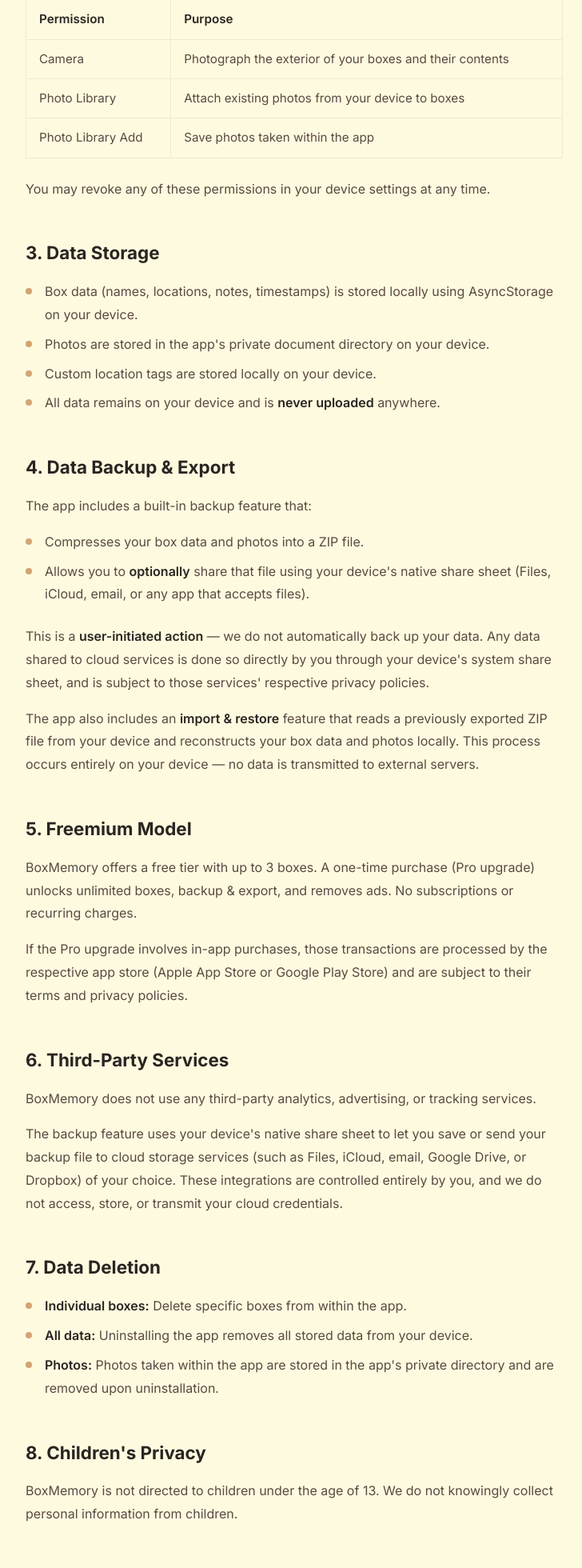
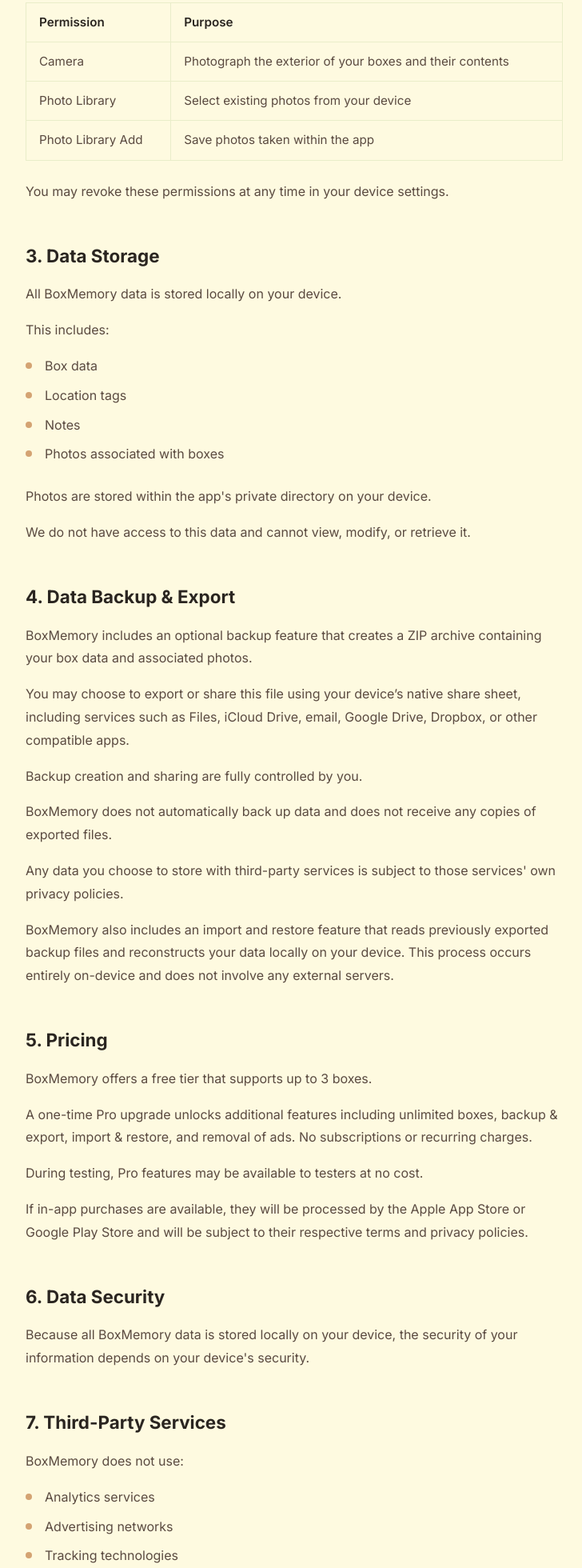
Before and after one commit to BogdanEftimie/boxmemory-website, a plain HTML site: page privacy-policy.html in a window 1280 px wide. Shown: the part 840-2800 px from the top of the page at 80% size, without its empty margins (272-1000 px from the left). Drawn offline with Linux system fonts and the light colour scheme.

Commit message:
privacy policy updated

```diff
--- a/privacy-policy.html
+++ b/privacy-policy.html
@@ -197,16 +197,19 @@
             </a>
 
             <h1 class="privacy-policy-title">Privacy Policy</h1>
-            <p class="privacy-policy-updated">Last updated: June 5, 2026</p>
+            <p class="privacy-policy-updated">Last updated: June 9, 2026</p>
 
             <div class="privacy-policy-content">
-                <p>BoxMemory ("we", "our", "the app") is committed to protecting your privacy. This Privacy Policy explains how we collect, use, and share information when you use our mobile application.</p>
+                <p>BoxMemory ("we", "our", "the app") is committed to protecting your privacy. This Privacy Policy explains how information is handled when you use BoxMemory.</p>
 
                 <h2>1. Overview</h2>
-                <p>We do <strong>not</strong> collect, store, or transmit any personal data. BoxMemory is an <strong>offline-first</strong> application. All data you create within the app — including box names, location tags, notes, and photos — is stored <strong>exclusively on your personal device</strong>. No data is ever sent to our servers or any third-party service.</p>
+                <p>BoxMemory is an offline-first application.</p>
+                <p><strong>We do not collect, store, process, or transmit any user content.</strong></p>
+                <p>All information you create within the app including box names, location tags, notes, and photos is stored locally on your device. Nothing is uploaded to our servers because we do not operate any servers that receive or store user data.</p>
+
 
                 <h2>2. Permissions &amp; Device Access</h2>
-                <p>The app requests the following permissions, all of which are used solely for core functionality:</p>
+                <p>BoxMemory requests the following permissions solely to provide core functionality:</p>
                 <table>
                     <thead>
                         <tr>
@@ -221,7 +224,7 @@
                         </tr>
                         <tr>
                             <td>Photo Library</td>
-                            <td>Attach existing photos from your device to boxes</td>
+                            <td>Select existing photos from your device</td>
                         </tr>
                         <tr>
                             <td>Photo Library Add</td>
@@ -229,49 +232,69 @@
                         </tr>
                     </tbody>
                 </table>
-                <p>You may revoke any of these permissions in your device settings at any time.</p>
+                <p>You may revoke these permissions at any time in your device settings.</p>
 
                 <h2>3. Data Storage</h2>
+                <p>All BoxMemory data is stored locally on your device.</p>
+                <p>This includes:</p>
                 <ul>
-                    <li>Box data (names, locations, notes, timestamps) is stored locally using AsyncStorage on your device.</li>
-                    <li>Photos are stored in the app's private document directory on your device.</li>
-                    <li>Custom location tags are stored locally on your device.</li>
-                    <li>All data remains on your device and is <strong>never uploaded</strong> anywhere.</li>
+                    <li>Box data</li>
+                    <li>Location tags</li>
+                    <li>Notes</li>
+                    <li>Photos associated with boxes</li>
                 </ul>
+                <p>Photos are stored within the app's private directory on your device.</p>
+                <p>We do not have access to this data and cannot view, modify, or retrieve it.</p>
 
                 <h2>4. Data Backup &amp; Export</h2>
-                <p>The app includes a built-in backup feature that:</p>
+                <p>BoxMemory includes an optional backup feature that creates a ZIP archive containing your box data and associated photos.</p>
+                <p>You may choose to export or share this file using your device’s native share sheet, including services such as Files, iCloud Drive, email, Google Drive, Dropbox, or other compatible apps.</p>
+                <p>Backup creation and sharing are fully controlled by you.</p>
+                <p>BoxMemory does not automatically back up data and does not receive any copies of exported files.</p>
+                <p>Any data you choose to store with third-party services is subject to those services' own privacy policies.</p>
+                <p>BoxMemory also includes an import and restore feature that reads previously exported backup files and reconstructs your data locally on your device. This process occurs entirely on-device and does not involve any external servers.</p>
+
+
+
+                <h2>5. Pricing</h2>
+                <p>BoxMemory offers a free tier that supports up to 3 boxes.</p>
+                <p>A one-time Pro upgrade unlocks additional features including unlimited boxes, backup & export, import & restore, and removal of ads. No subscriptions or recurring charges.</p>
+                <p>During testing, Pro features may be available to testers at no cost.</p>
+                <p>If in-app purchases are available, they will be processed by the Apple App Store or Google Play Store and will be subject to their respective terms and privacy policies.</p>
+
+                <h2>6. Data Security</h2>
+                <p>Because all BoxMemory data is stored locally on your device, the security of your information depends on your device's security.</p>
+
+                <h2>7. Third-Party Services</h2>
+                <p>BoxMemory does not use:</p>
                 <ul>
-                    <li>Compresses your box data and photos into a ZIP file.</li>
-                    <li>Allows you to <strong>optionally</strong> share that file using your device's native share sheet (Files, iCloud, email, or any app that accepts files).</li>
+                    <li>Analytics services</li>
+                    <li>Advertising networks</li>
+                    <li>Tracking technologies</li>
+                    <li>User accounts</li>
+                    <li>Cloud synchronization services</li>
                 </ul>
-                <p>This is a <strong>user-initiated action</strong> — we do not automatically back up your data. Any data shared to cloud services is done so directly by you through your device's system share sheet, and is subject to those services' respective privacy policies.</p>
-                <p>The app also includes an <strong>import &amp; restore</strong> feature that reads a previously exported ZIP file from your device and reconstructs your box data and photos locally. This process occurs entirely on your device — no data is transmitted to external servers.</p>
+                <p>The app does not transmit user content to third parties.</p>
+                <p>If you choose to export and share backup files using external services, those services operate independently of BoxMemory and are governed by their own privacy policies.</p>
 
-                <h2>5. Freemium Model</h2>
-                <p>BoxMemory offers a free tier with up to 3 boxes. A one-time purchase (Pro upgrade) unlocks unlimited boxes, backup & export, and removes ads. No subscriptions or recurring charges.</p>
-                <p>If the Pro upgrade involves in-app purchases, those transactions are processed by the respective app store (Apple App Store or Google Play Store) and are subject to their terms and privacy policies.</p>
 
-                <h2>6. Third-Party Services</h2>
-                <p>BoxMemory does not use any third-party analytics, advertising, or tracking services.</p>
-                <p>The backup feature uses your device's native share sheet to let you save or send your backup file to cloud storage services (such as Files, iCloud, email, Google Drive, or Dropbox) of your choice. These integrations are controlled entirely by you, and we do not access, store, or transmit your cloud credentials.</p>
+                <h2>8. Data Deletion</h2>
+                <p>You can delete individual boxes, or all of them, and their associated data at any time within the app.</p>
+                <p>If you uninstall BoxMemory, all locally stored app data is removed from your device.</p>
+                <p>Any backup files you previously exported remain in the locations where you saved them and must be deleted separately if desired.</p>
 
-                <h2>7. Data Deletion</h2>
-                <ul>
-                    <li><strong>Individual boxes:</strong> Delete specific boxes from within the app.</li>
-                    <li><strong>All data:</strong> Uninstalling the app removes all stored data from your device.</li>
-                    <li><strong>Photos:</strong> Photos taken within the app are stored in the app's private directory and are removed upon uninstallation.</li>
-                </ul>
 
-                <h2>8. Children's Privacy</h2>
-                <p>BoxMemory is not directed to children under the age of 13. We do not knowingly collect personal information from children.</p>
+                <h2>9. Children's Privacy</h2>
+                <p>BoxMemory is not directed to children under the age of 13.</p>
+                <p>Because BoxMemory does not collect any user content or personal information, we do not knowingly collect personal information from children.</p>
 
-                <h2>9. Changes to This Policy</h2>
-                <p>We may update this Privacy Policy from time to time. We will notify you of any changes by posting the new policy on our website and updating the "Last updated" date.</p>
+                <h2>10. Changes to This Policy</h2>
+                <p>We may update this Privacy Policy from time to time to reflect changes in our practices or for other operational, legal, or regulatory reasons.</p>
+                <p>Any changes will be reflected by updating the "Last Updated" date at the top of this policy. We encourage you to review this policy periodically.</p>
 
-                <h2>10. Contact Us</h2>
+                <h2>11. Contact Us</h2>
                 <div class="privacy-policy-contact">
-                    <p>If you have any questions, please contact us at:</p>
+                    <p>If you have any questions about this Privacy Policy, you may contact us at:</p>
                     <p><strong>Email:</strong> <a href="mailto:support@boxmemory.uk">support@boxmemory.uk</a></p>
                 </div>
             </div>
```
Also changed, not shown: index.html (+5 -5 lines).
